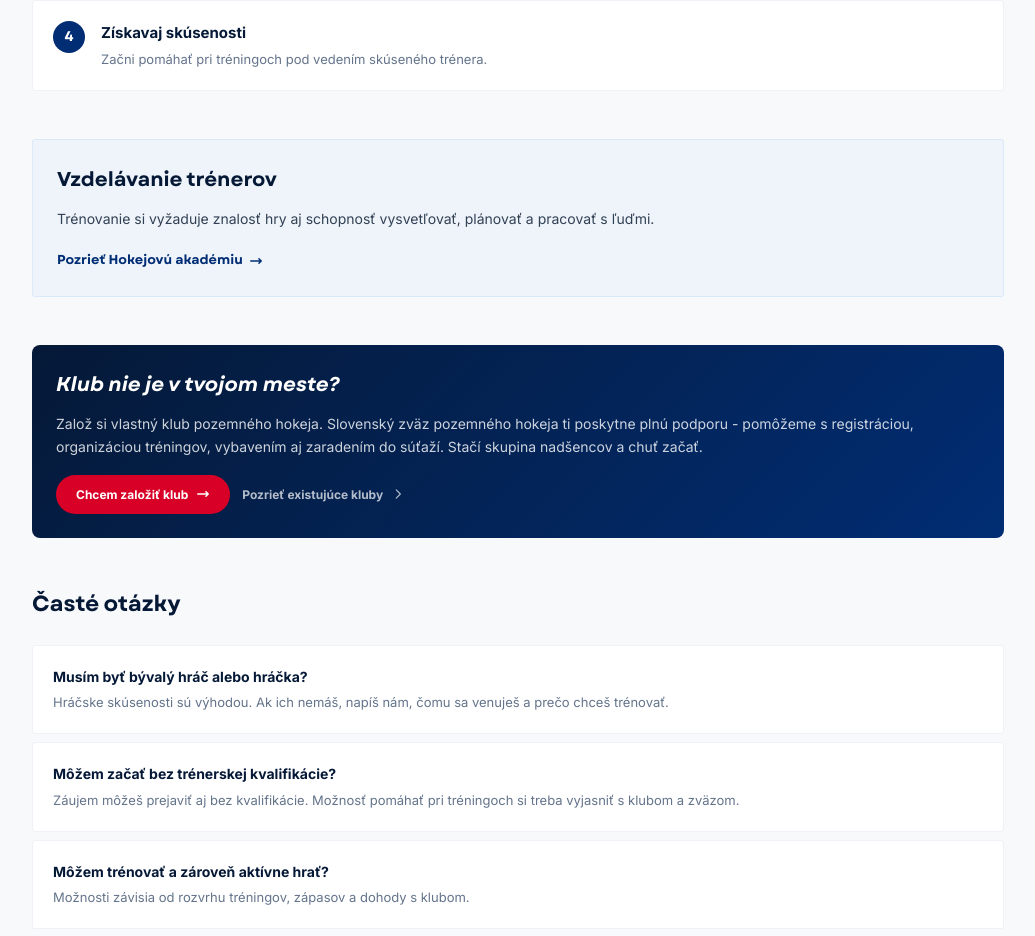
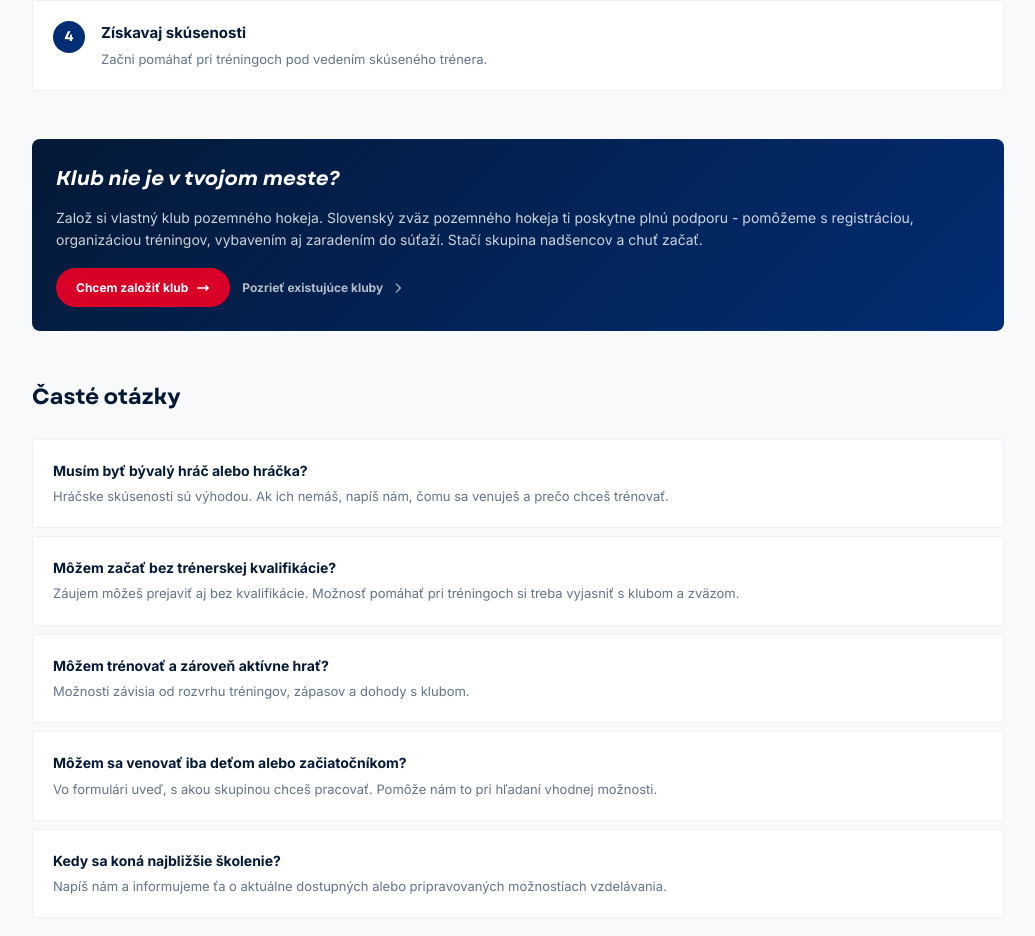
Before and after one commit to andreakollova/szphnew, a Next.js app in the folder apps/szph/: page /zacni-hrat/trener in a window 1280 px wide. Shown: the part 1310-2246 px from the top of the page, without its empty margins (122-1157 px from the left). Built offline with nearby package versions, Linux system fonts and the light colour scheme; no server answers; the database is empty.

Commit message:
Tréner page: remove Vzdelávanie trénerov section
Co-Authored-By: Andrea Kollova <kollova@drixton.com>

```diff
--- a/apps/szph/app/zacni-hrat/trener/page.tsx
+++ b/apps/szph/app/zacni-hrat/trener/page.tsx
@@ -83,15 +83,6 @@ export default function ChcemSaStatTreneromPage() {
           </div>
         </section>
         <section className="mb-12">
-          <div className="p-6" style={{ background: "rgba(0,120,253,0.04)", borderRadius: "3px", border: "1px solid rgba(0,120,253,0.08)" }}>
-            <h2 className="font-garet font-bold text-[#051937] mb-3" style={{ fontSize: "20px" }}>Vzdelávanie trénerov</h2>
-            <p className="text-[#334155] leading-relaxed mb-4" style={{ fontSize: "14px" }}>Trénovanie si vyžaduje znalosť hry aj schopnosť vysvetľovať, plánovať a pracovať s ľuďmi.</p>
-            <Link href="/projekty/hokejova-akademia" className="inline-flex items-center gap-1.5 font-garet font-bold text-[#012d74] hover:text-[#051937] transition-colors" style={{ fontSize: "13px" }}>
-              Pozrieť Hokejovú akadémiu <svg className="h-3.5 w-3.5" fill="none" viewBox="0 0 24 24" stroke="currentColor" strokeWidth={2.5}><path strokeLinecap="round" strokeLinejoin="round" d="M17 8l4 4m0 0l-4 4m4-4H3" /></svg>
-            </Link>
-          </div>
-        </section>
-        <section className="mb-12">
           <div className="p-6" style={{ background: "linear-gradient(135deg, #051937 0%, #012d74 100%)", borderRadius: "8px" }}>
             <h2 className="font-garet font-bold italic text-white mb-3" style={{ fontSize: "20px" }}>Klub nie je v tvojom meste?</h2>
             <p className="text-white/80 leading-relaxed mb-4" style={{ fontSize: "14px" }}>
```
